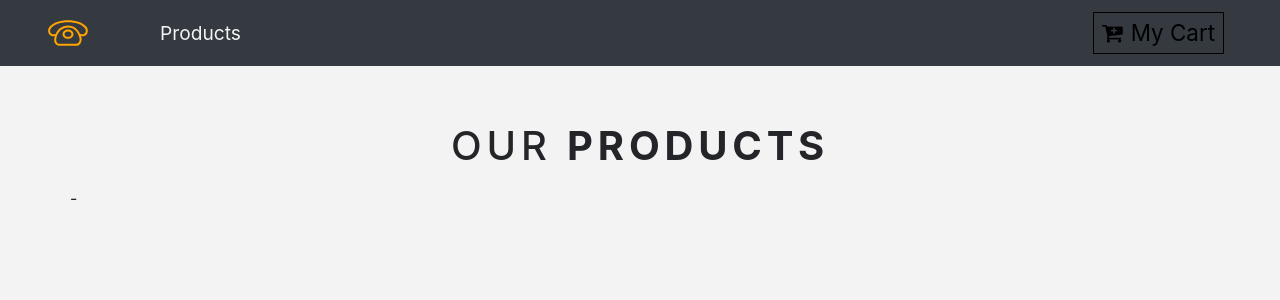
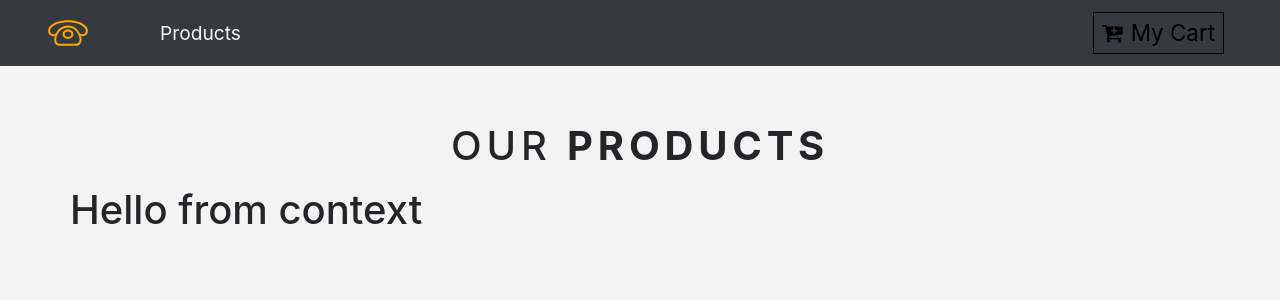
Before and after one commit to johnjamesmartin/E-Store-React, a React (Create React App) app: page / in a window 1280 px wide. Shown: the top 300 px of the page. Built offline with nearby package versions, Linux system fonts and the light colour scheme.

Commit message:
Set up context with provider and consumer

```diff
--- a/src/components/ProductList.js
+++ b/src/components/ProductList.js
@@ -1,21 +1,31 @@
 import React, { Component } from 'react';
 import Product from './Product';
 import Title from './Title';
+import { storeProducts } from '../data';
+import { ProductConsumer } from '../context';
+
 export default class ProductList extends Component {
   constructor(props) {
     super(props);
     this.state = {
-      products: []
+      products: storeProducts
     };
   }
   render() {
+    console.log(this.state.products);
     return (
       <div>
         <React.Fragment>
           <div className="py-5">
             <div className="container">
               <Title name="our" title="products" />
-              <div className="row">-</div>
+              <div className="row">
+                <ProductConsumer>
+                  {hello => {
+                    return <h1>{hello}</h1>;
+                  }}
+                </ProductConsumer>
+              </div>
             </div>
           </div>
         </React.Fragment>
--- /dev/null
+++ b/src/context.js
@@ -0,0 +1,20 @@
+import React, { Component } from 'react';
+
+const ProductContext = React.createContext();
+// Provider
+
+// Consumer
+
+class ProductProvider extends Component {
+  render() {
+    return (
+      <ProductContext.Provider value="Hello from context">
+        {this.props.children}
+      </ProductContext.Provider>
+    );
+  }
+}
+
+const ProductConsumer = ProductContext.Consumer;
+
+export { ProductProvider, ProductConsumer };
--- a/src/index.js
+++ b/src/index.js
@@ -3,12 +3,15 @@
 import './index.css';
 import App from './App';
 import { BrowserRouter as Router } from 'react-router-dom';
+import { ProductProvider } from './context';
 import * as serviceWorker from './serviceWorker';
 
 ReactDOM.render(
-  <Router>
-    <App />
-  </Router>,
+  <ProductProvider>
+    <Router>
+      <App />
+    </Router>
+  </ProductProvider>,
   document.getElementById('root')
 );
 
```
